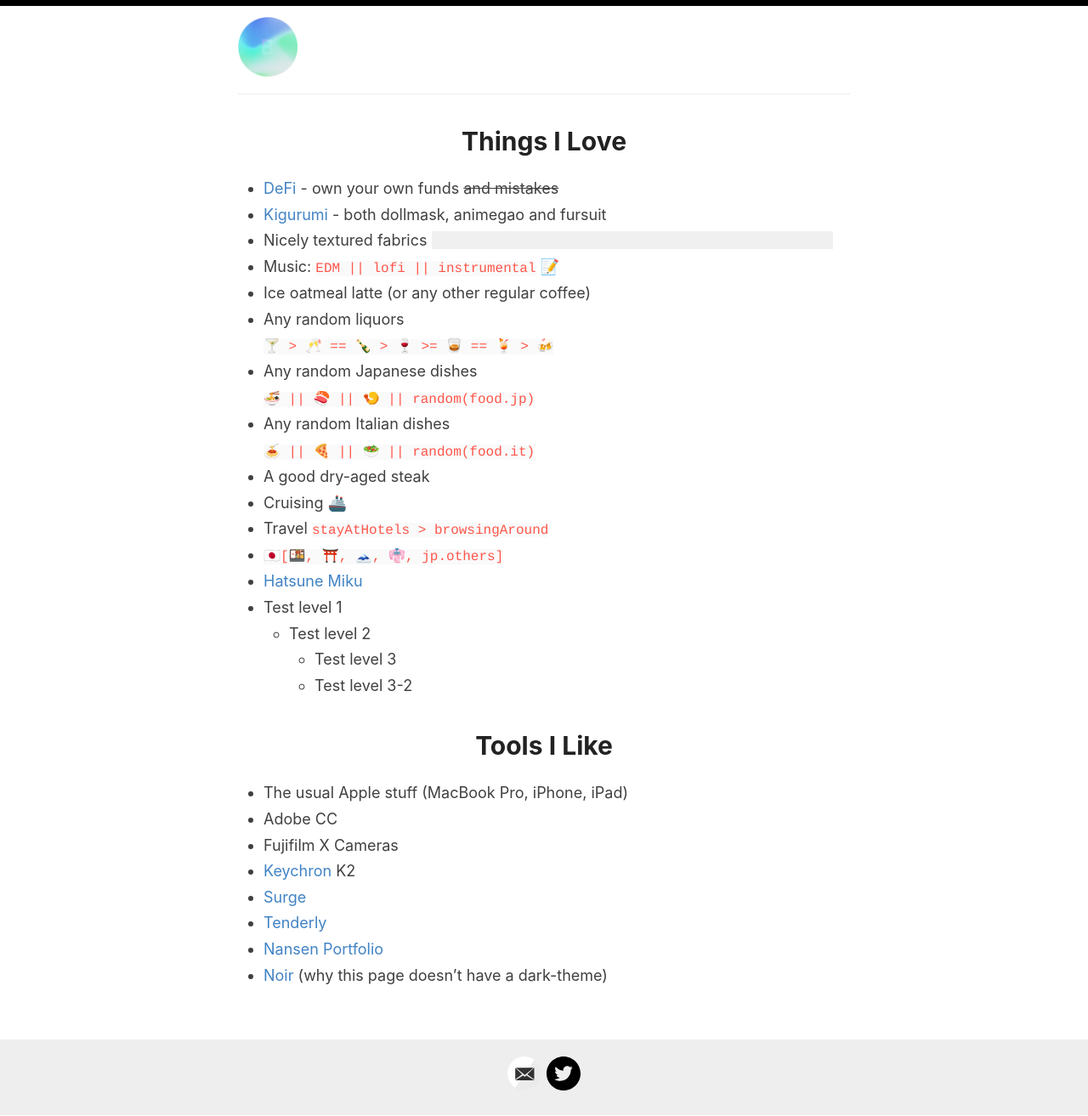
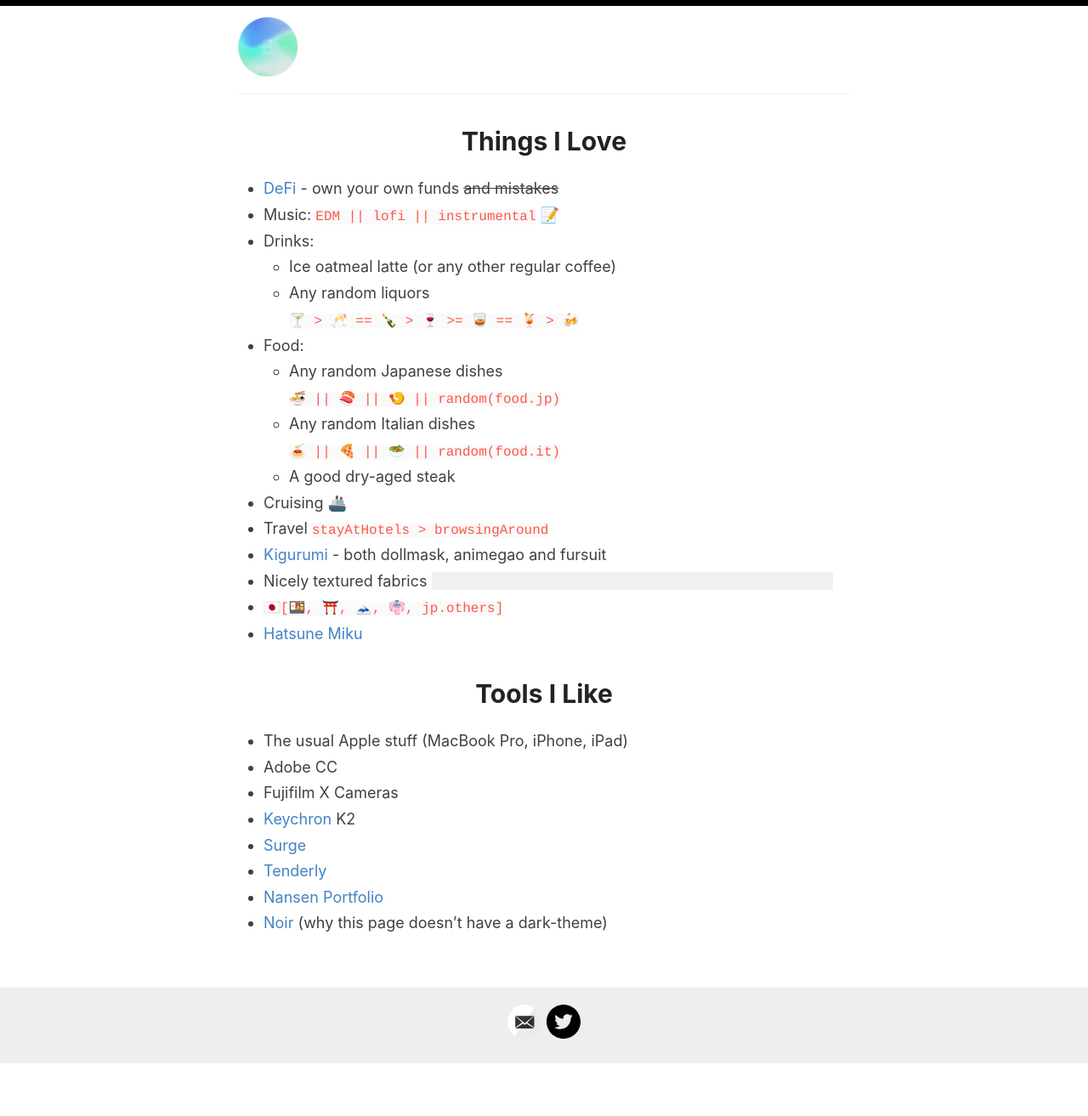
Before and after one commit to 98827ddb7e5a2c2e261912a23d9251d6/98827ddb7e5a2c2e261912a23d9251d6.github.io, a Jekyll site: the page built from index.md, in a window 1280 px wide. Shown: the whole page at 85% size. Built offline with Jekyll 4.4.1, drawn with Linux system fonts in a browser that asks for light colours; our own code applies the rules of GitHub Pages for plain Markdown files; after the commit the page ends 1252 px from its top, so only the background shows below that.

Commit message:
update home

```diff
--- a/index.md
+++ b/index.md
@@ -5,25 +5,23 @@
 # Things I Love
 
 - [DeFi](https://en.wikipedia.org/wiki/Decentralized_finance){:target="_blank" rel="noopener"} - own your own funds ~~and mistakes~~
+- Music: `EDM || lofi || instrumental` [📝](https://twitter.com/search?q=(%23AppleMusic)%20(from%3ABeriru_Chan)%20filter%3Alinks%20-filter%3Areplies&src=typed_query&f=live){:target="_blank" rel="noopener"}
+- Drinks:
+	- Ice oatmeal latte (or any other regular coffee)
+	- Any random liquors \
+`🍸 > 🥂 == 🍾 > 🍷 >= 🥃 == 🍹 > 🍻`
+- Food:
+	- Any random Japanese dishes \
+`🍜 || 🍣 || 🍤 || random(food.jp)`
+	- Any random Italian dishes \
+`🍝 || 🍕 || 🥗 || random(food.it)`
+	- A good dry-aged steak
+- Cruising 🚢
+- Travel `stayAtHotels > browsingAround`
 - [Kigurumi](https://en.wikipedia.org/wiki/Animegao_kigurumi){:target="_blank" rel="noopener"} - both dollmask, animegao and fursuit
 - Nicely textured fabrics <span class="hidden-text">on nicely shaped bodies, e.g. zentai, tights, knee-socks</span>
-- Music: `EDM || lofi || instrumental` [📝](https://twitter.com/search?q=(%23AppleMusic)%20(from%3ABeriru_Chan)%20filter%3Alinks%20-filter%3Areplies&src=typed_query&f=live){:target="_blank" rel="noopener"}
-- Ice oatmeal latte (or any other regular coffee)
-- Any random liquors \
-`🍸 > 🥂 == 🍾 > 🍷 >= 🥃 == 🍹 > 🍻`
-- Any random Japanese dishes \
-`🍜 || 🍣 || 🍤 || random(food.jp)`
-- Any random Italian dishes \
-`🍝 || 🍕 || 🥗 || random(food.it)`
-- A good dry-aged steak
-- Cruising 🚢
-- Travel `stayAtHotels > browsingAround`
 - `🇯🇵[🍱, ⛩️, 🗻, 👘, jp.others]`
 - [Hatsune Miku](https://en.wikipedia.org/wiki/Hatsune_Miku){:target="_blank" rel="noopener"}
-- Test level 1
-	- Test level 2
-		- Test level 3
-		- Test level 3-2
 
 # Tools I Like
 
```
